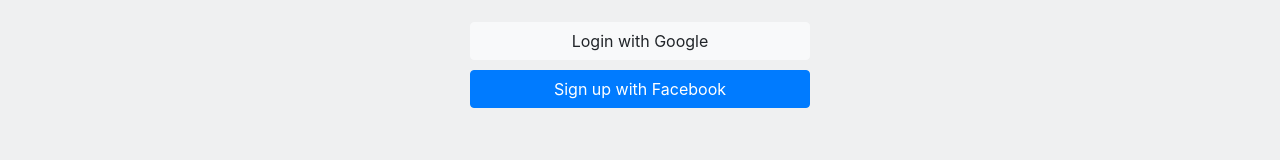
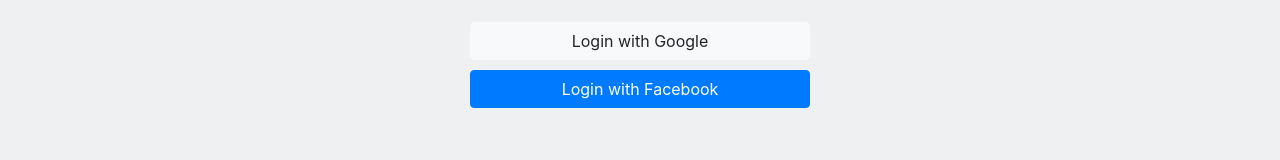
Before and after one commit to namlt3820/react-stackoverflow, a React (Create React App) app: page /login in a window 1280 px wide. Shown: the part 142-302 px from the top of the page. Built offline with nearby package versions, Linux system fonts and the light colour scheme.

Commit message:
fix text button social

```diff
--- a/src/App.css
+++ b/src/App.css
@@ -1,5 +1,5 @@
 .App {
-  text-align: center;
+    /* text-align: center; */
 }
 
 .App-logo {
--- a/src/components/Auth/Login.js
+++ b/src/components/Auth/Login.js
@@ -9,7 +9,7 @@ class Login extends Component {
             <div className="auth-page">
                 <div className="social">
                     <CutomButtonSocial content="Google" match={match} />
-                    <CutomButtonSocial content="Facebook" />
+                    <CutomButtonSocial content="Facebook" match={match} />
                 </div>
                 <div className="login">
                     <CustomInputAuth lable="Email" type="email" />
```
Lines whose indentation alone changed are shown as unchanged.
